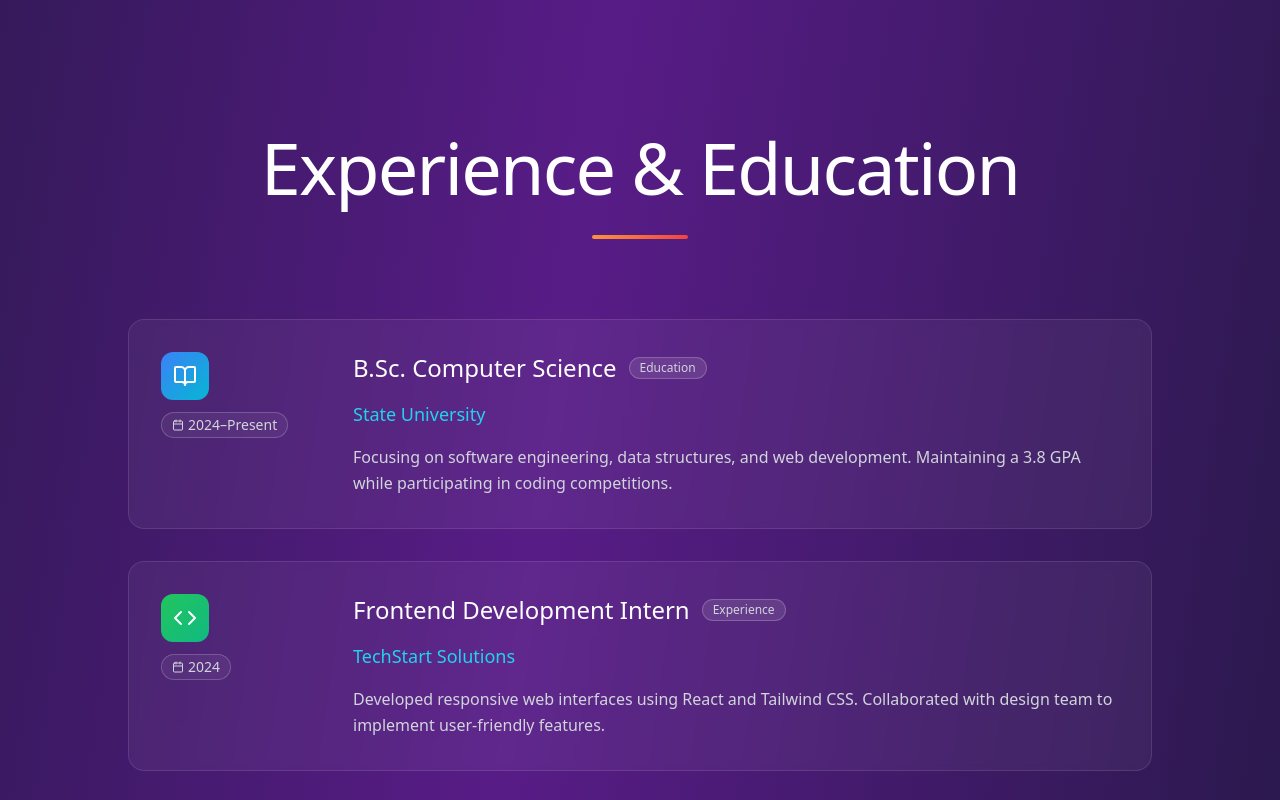
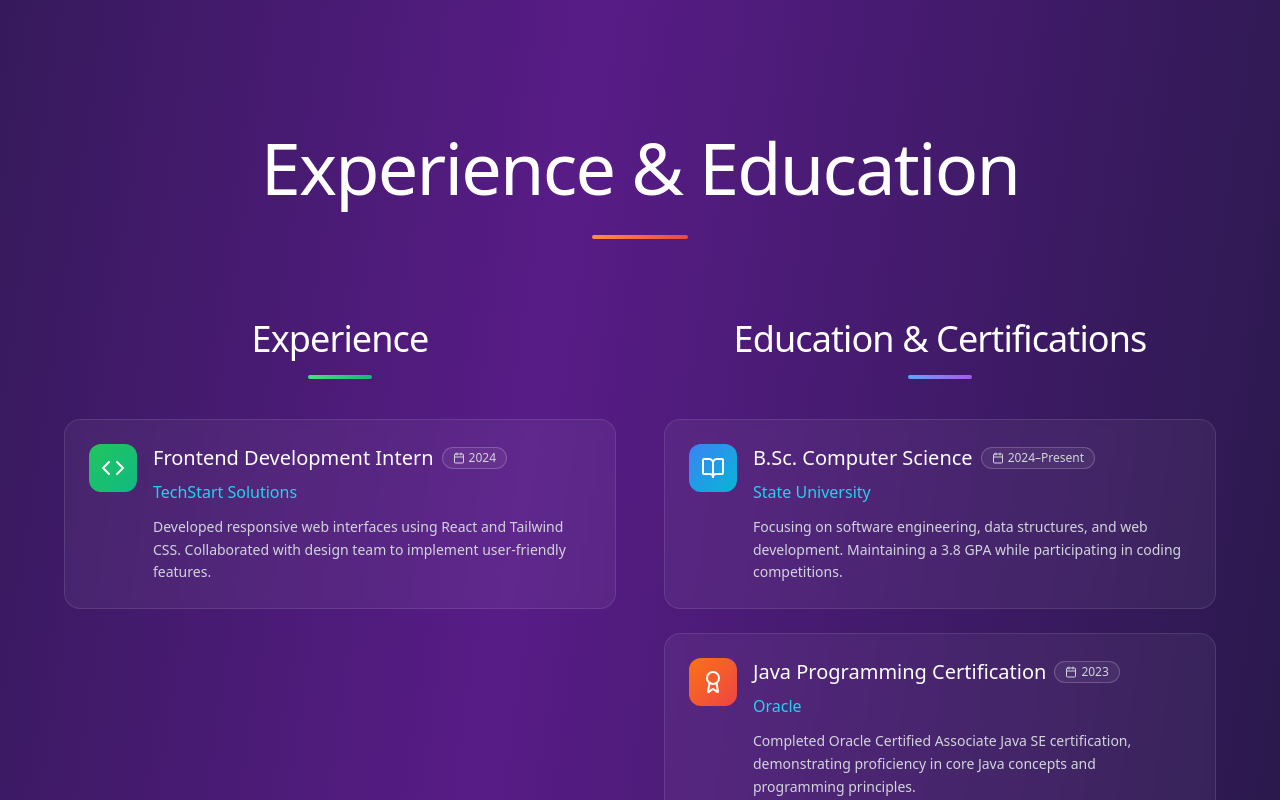
Before and after one commit to Divisukumar3010/Portfolio-Sukumar-Divi, a React (Vite) app: page / in a window 1280 px wide. Shown: the part 4560-5360 px from the top of the page. Built offline with nearby package versions, Linux system fonts and the light colour scheme.

Commit message:
Refactor: Split experience and education sections
Split the experience and education sections in the Experience component to display them side by side.

```diff
--- a/src/components/Experience.tsx
+++ b/src/components/Experience.tsx
@@ -4,6 +4,18 @@ import { Calendar, Award, BookOpen, Code } from "lucide-react";
 
 const Experience = () => {
   const experiences = [
+    {
+      year: "2024",
+      title: "Frontend Development Intern",
+      organization: "TechStart Solutions",
+      type: "Experience",
+      icon: Code,
+      description: "Developed responsive web interfaces using React and Tailwind CSS. Collaborated with design team to implement user-friendly features.",
+      gradient: "from-green-500 to-emerald-500"
+    }
+  ];
+
+  const education = [
     {
       year: "2024–Present",
       title: "B.Sc. Computer Science",
@@ -12,15 +24,6 @@ const Experience = () => {
       icon: BookOpen,
       description: "Focusing on software engineering, data structures, and web development. Maintaining a 3.8 GPA while participating in coding competitions.",
       gradient: "from-blue-500 to-cyan-500"
-    },
-    {
-      year: "2024",
-      title: "Frontend Development Intern",
-      organization: "TechStart Solutions",
-      type: "Experience",
-      icon: Code,
-      description: "Developed responsive web interfaces using React and Tailwind CSS. Collaborated with design team to implement user-friendly features.",
-      gradient: "from-green-500 to-emerald-500"
     },
     {
       year: "2023",
@@ -42,9 +45,48 @@ const Experience = () => {
     }
   ];
 
+  const renderSection = (items: typeof experiences, title: string, gradient: string) => (
+    <div className="flex-1">
+      <div className="text-center mb-10">
+        <h3 className="text-3xl md:text-4xl font-light text-white mb-4 tracking-tight">
+          {title}
+        </h3>
+        <div className={`w-16 h-1 bg-gradient-to-r ${gradient} mx-auto rounded-full`}></div>
+      </div>
+
+      <div className="space-y-6">
+        {items.map((item, index) => {
+          const IconComponent = item.icon;
+          return (
+            <div key={index} className="group flex flex-col gap-6 p-6 rounded-2xl bg-white/5 backdrop-blur-sm border border-white/10 hover:bg-white/10 transition-all duration-500 transform hover:-translate-y-1 hover:shadow-xl hover:shadow-cyan-500/10">
+              <div className="flex items-start gap-4">
+                <div className={`w-12 h-12 rounded-xl bg-gradient-to-br ${item.gradient} flex items-center justify-center transform group-hover:scale-110 transition-transform duration-300 flex-shrink-0`}>
+                  <IconComponent className="w-6 h-6 text-white" />
+                </div>
+                <div className="flex-1 min-w-0">
+                  <div className="flex flex-col sm:flex-row sm:items-center gap-2 mb-2">
+                    <h4 className="text-xl font-normal text-white group-hover:text-cyan-400 transition-colors duration-300">
+                      {item.title}
+                    </h4>
+                    <Badge variant="outline" className="font-light text-xs bg-white/5 border-white/20 text-gray-300 w-fit">
+                      <Calendar className="w-3 h-3 mr-1" />
+                      {item.year}
+                    </Badge>
+                  </div>
+                  <p className="text-cyan-400 font-light mb-3 text-base">{item.organization}</p>
+                  <p className="text-gray-300 font-light leading-relaxed text-sm">{item.description}</p>
+                </div>
+              </div>
+            </div>
+          );
+        })}
+      </div>
+    </div>
+  );
+
   return (
     <section id="experience" className="py-32 px-6 relative">
-      <div className="max-w-5xl mx-auto">
+      <div className="max-w-6xl mx-auto">
         <div className="text-center mb-20">
           <h2 className="text-5xl md:text-7xl font-light text-white mb-8 tracking-tight">
             Experience & Education
@@ -52,35 +94,9 @@ const Experience = () => {
           <div className="w-24 h-1 bg-gradient-to-r from-orange-400 to-red-500 mx-auto rounded-full"></div>
         </div>
 
-        <div className="space-y-8">
-          {experiences.map((item, index) => {
-            const IconComponent = item.icon;
-            return (
-              <div key={index} className="group flex flex-col md:flex-row gap-8 p-8 rounded-2xl bg-white/5 backdrop-blur-sm border border-white/10 hover:bg-white/10 transition-all duration-500 transform hover:-translate-y-1 hover:shadow-xl hover:shadow-cyan-500/10">
-                <div className="md:w-40 flex-shrink-0 flex flex-col items-start gap-3">
-                  <div className={`w-12 h-12 rounded-xl bg-gradient-to-br ${item.gradient} flex items-center justify-center transform group-hover:scale-110 transition-transform duration-300`}>
-                    <IconComponent className="w-6 h-6 text-white" />
-                  </div>
-                  <Badge variant="outline" className="font-light text-sm bg-white/5 border-white/20 text-gray-300">
-                    <Calendar className="w-3 h-3 mr-1" />
-                    {item.year}
-                  </Badge>
-                </div>
-                <div className="flex-1">
-                  <div className="flex flex-col sm:flex-row sm:items-center gap-3 mb-4">
-                    <h3 className="text-2xl font-normal text-white group-hover:text-cyan-400 transition-colors duration-300">
-                      {item.title}
-                    </h3>
-                    <Badge variant="secondary" className="text-xs font-light w-fit bg-white/10 text-gray-300 border-white/20">
-                      {item.type}
-                    </Badge>
-                  </div>
-                  <p className="text-cyan-400 font-light mb-4 text-lg">{item.organization}</p>
-                  <p className="text-gray-300 font-light leading-relaxed">{item.description}</p>
-                </div>
-              </div>
-            );
-          })}
+        <div className="grid lg:grid-cols-2 gap-12">
+          {renderSection(experiences, "Experience", "from-green-400 to-emerald-500")}
+          {renderSection(education, "Education & Certifications", "from-blue-400 to-purple-500")}
         </div>
       </div>
     </section>
```
